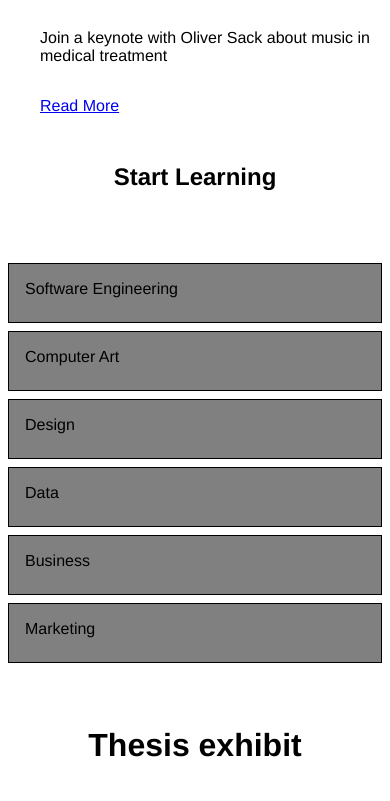
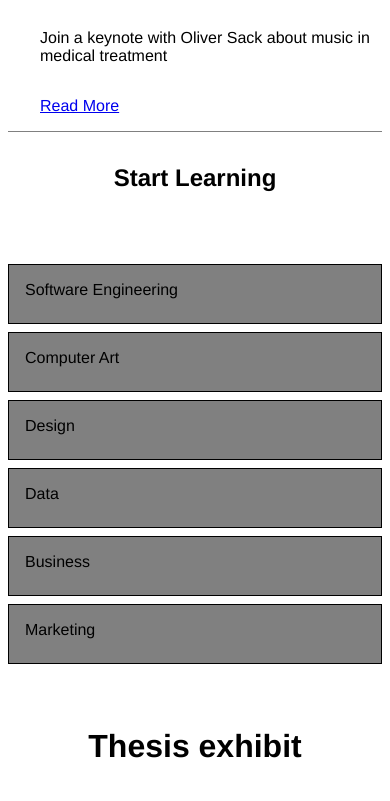
Before and after one commit to joshdeo/Capstone, a plain HTML site: page index.html in a window 390 px wide. Shown: the part 2063-2864 px from the top of the page. Drawn offline with Linux system fonts and the light colour scheme; files whose address does not match are found by name.

Commit message:
query changes

```diff
--- a/resources/stylesheet/stylesheet.css
+++ b/resources/stylesheet/stylesheet.css
@@ -342,6 +342,10 @@ video {
     border: 0;
   }
 
+  .heading1 {
+    border-top: 1px solid gray;
+  }
+
   .sidetext {
     padding-left: 2rem;
   }
```
